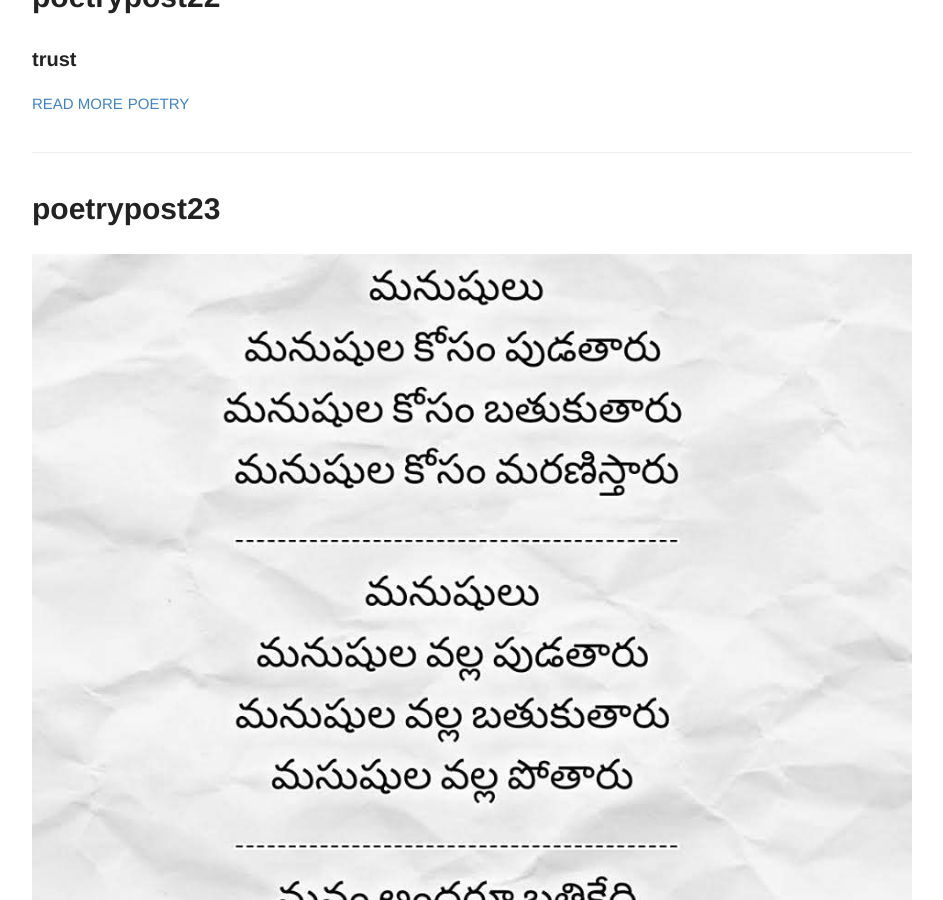
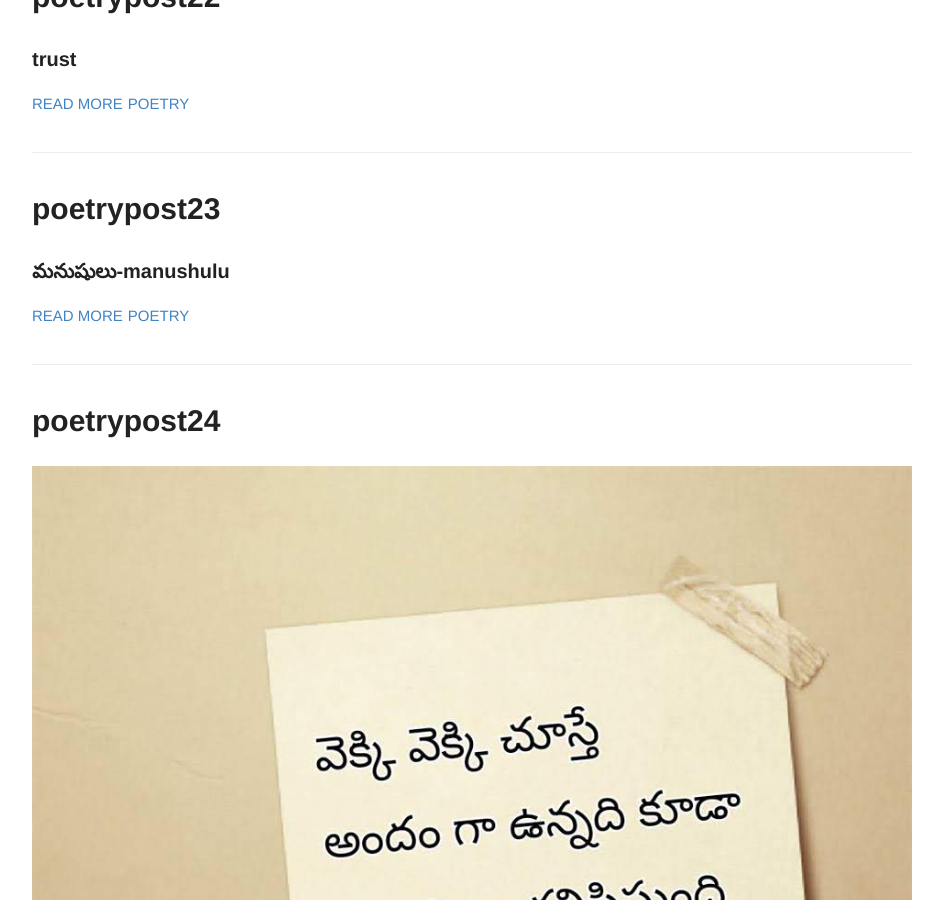
Before and after one commit to rsk/rsk.github.io, a Jekyll site: the page built from index.html, in a window 1280 px wide and 900 px high, scrolled down 9430 px. Shown: the whole window, without its empty margins (168-1111 px from the left). Built offline with Jekyll 4.4.1, drawn with Linux system fonts in a browser that asks for light colours.

Commit message:
update excerpt

```diff
--- a/_posts/2014-6-24-poetrypost23.md
+++ b/_posts/2014-6-24-poetrypost23.md
@@ -2,6 +2,7 @@
 layout: post
 title: poetrypost23
 number: 23
+excerpt: మనుషులు-manushulu
 tags:
   - poetry
 
```
